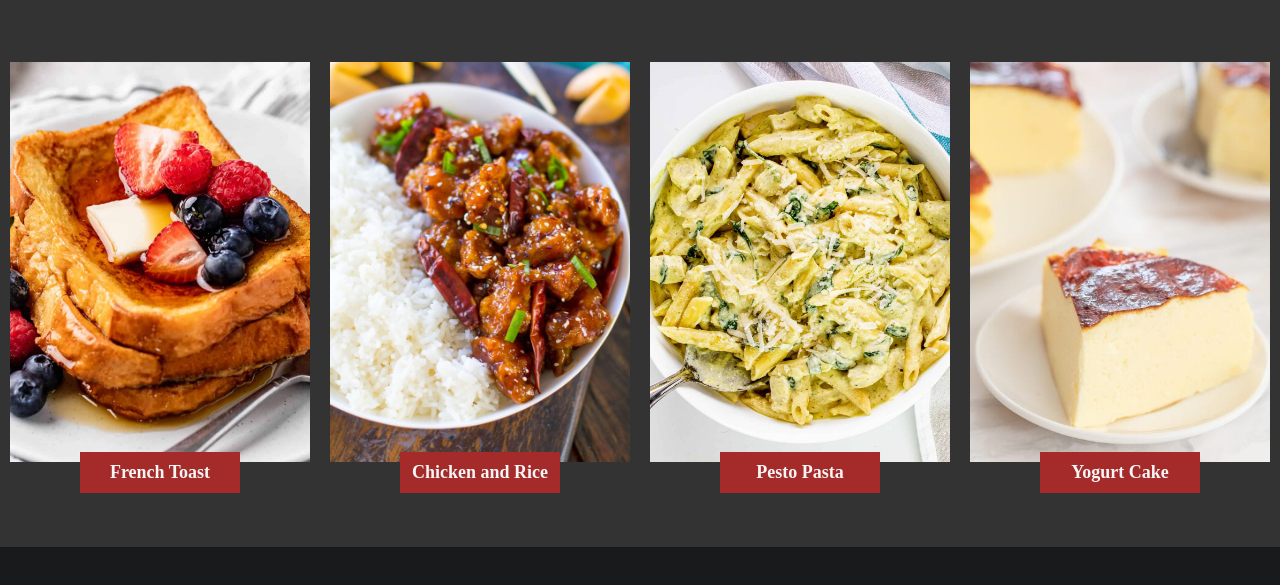
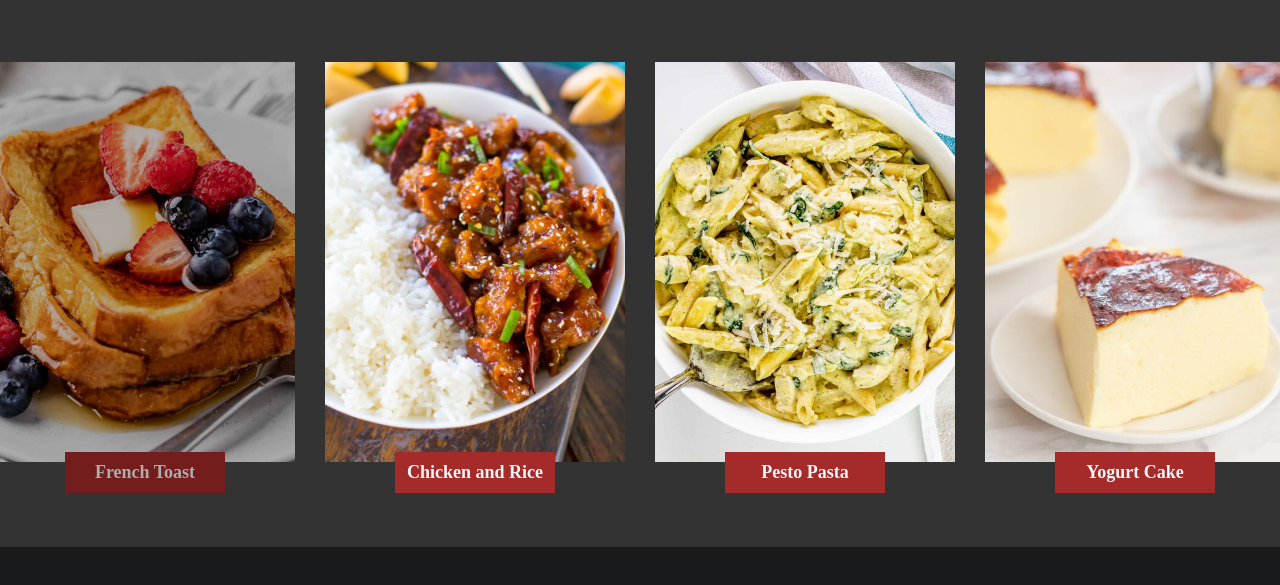
Before and after one commit to K-Scorpio/odin-recipes, a plain HTML site: page index.html in a window 1280 px wide. In both pictures the pointer is over the element "French Toast". Shown: the part 163-748 px from the top of the page. Drawn offline with Linux system fonts and the light colour scheme.

Commit message:
Add cursor pointer and shadow effect on each recipe card when hover over it

```diff
--- a/styles.css
+++ b/styles.css
@@ -59,15 +59,24 @@ header {
   flex-direction: column;
   justify-content: center;
   align-items: center;
+  margin: 5px;
   position: relative; /* Add relative positioning to create a stacking context for the child elements of the container*/
+  cursor: pointer;
+}
+
+.recipe-container:hover {
+  filter: brightness(
+    70%
+  ); /* Adjust the brightness percentage for the shadow effect */
+  transition: filter 0.3s ease; /* Add a smooth transition for the effect */
 }
 
 .recipe-card {
   width: 300px;
   height: 400px;
   background-color: #444;
+  overflow: hidden; /* Ensure the image does not overflow the card */
   margin: 10px;
-  overflow: hidden; /* Ensure the image does not overflow the card */
 }
 
 .recipe-card img {
```
